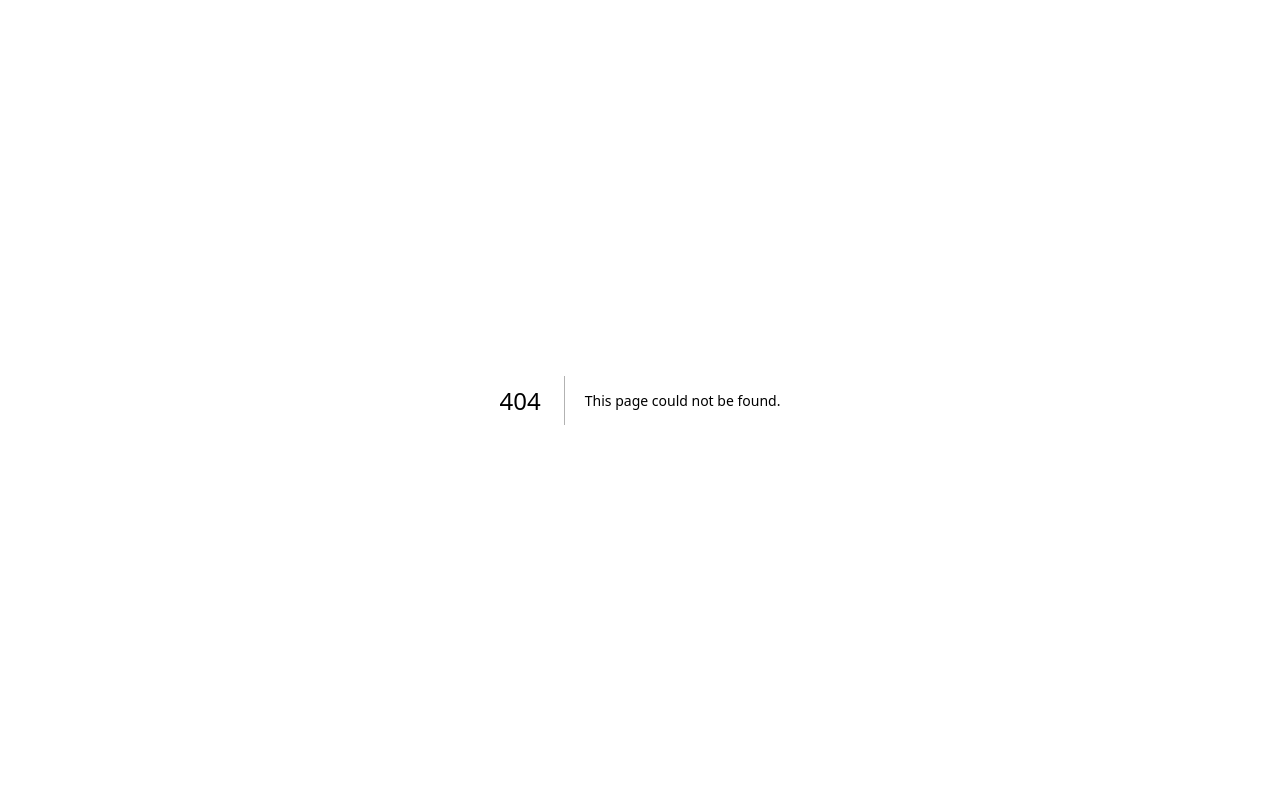
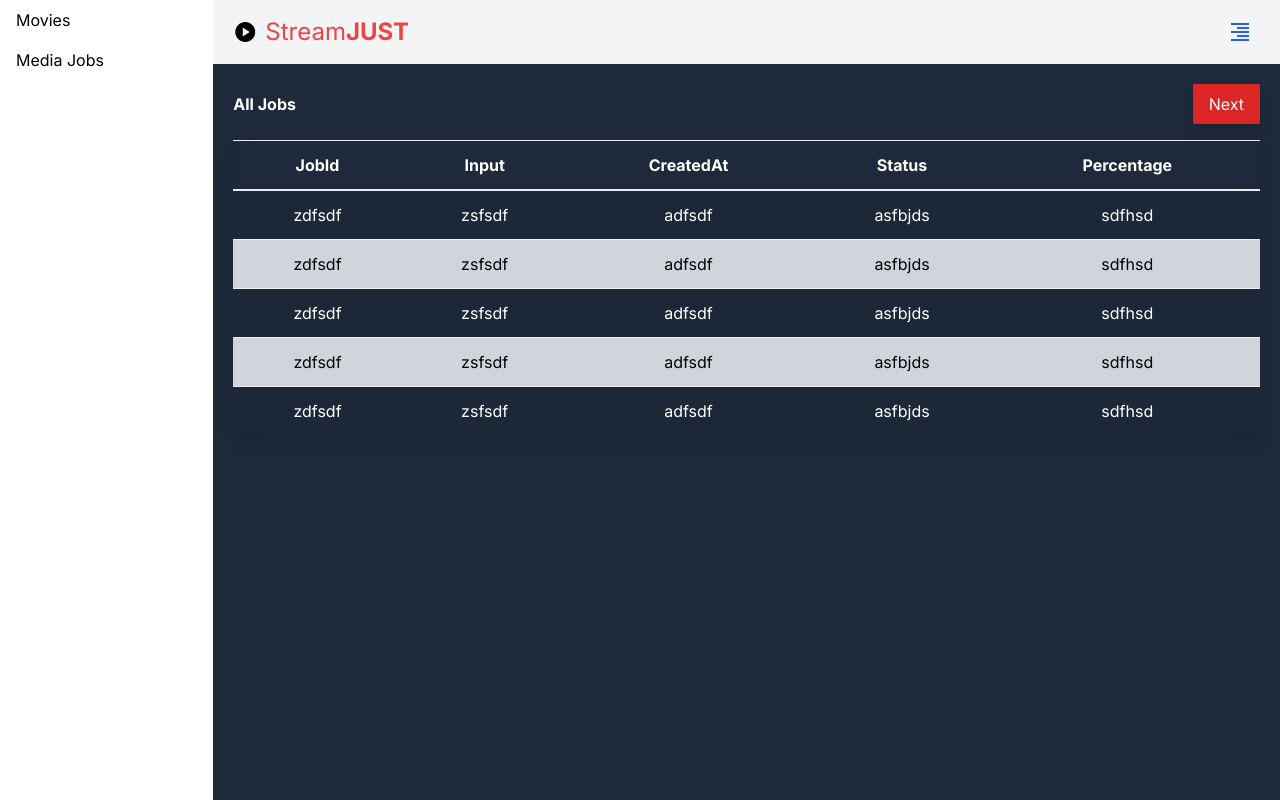
Before and after one commit to ansariabdulahad/STREAM_APP, a Next.js app in the folder stream-app/: page /admin-panel/jobs in a window 1280 px wide. Before the commit this address had no page. Built offline with nearby package versions, Linux system fonts and the light colour scheme.

Commit message:
dummy table added for jobs

```diff
--- a/stream-app/Components/AdminPanel/AdminPanel.jsx
+++ b/stream-app/Components/AdminPanel/AdminPanel.jsx
@@ -1,15 +1,30 @@
 'use client';
 
 import { useEffect, useState } from "react";
-import { IconButton } from "../../Tailwind";
+import { Button, IconButton } from "../../Tailwind";
 import Logo from "../Logo/Logo";
 import { useDispatch } from "react-redux";
+import Link from "next/link";
+import { usePathname } from "next/navigation";
 
 const AdminPanel = ({ children }) => {
 
     const [sidebar, setSidebar] = useState(null);
     const [section, setSection] = useState(null);
     const [open, setOpen] = useState(true);
+
+    const pathname = usePathname();
+
+    const menus = [
+        {
+            label: 'Movies',
+            href: '/admin-panel/movies'
+        },
+        {
+            label: 'Media Jobs',
+            href: '/admin-panel/jobs'
+        }
+    ]
 
     const dispatch = useDispatch();
 
@@ -28,11 +43,26 @@ const AdminPanel = ({ children }) => {
         }
     }, [open]);
 
+    const Menu = ({ item }) => {
+        const m = (
+            <div>
+                <Button theme="t-primary">
+                    <Link href={item.href} className="text-black">{item.label}</Link>
+                </Button>
+            </div>
+        );
+        return m;
+    }
+
     const design = (
         <>
             <div className="min-h-screen flex">
                 <div className={`bg-white shadow-2xl overflow-x-hidden ${sidebar}`}>
-                    Sidebarkjasdiashfd sfohqsufhqwus afquashfbcwuqs dcasfy asfbasudcsabc
+                    {
+                        menus.map((item, index) => {
+                            return <Menu key={index} item={item} />
+                        })
+                    }
                 </div>
                 <div className={`bg-slate-800 ${section}`}>
                     <nav className="px-5 py-3 bg-gray-100 flex justify-between items-center">
@@ -43,13 +73,17 @@ const AdminPanel = ({ children }) => {
                                 size="sm"
                                 theme="t-secondary"
                             >format_align_right</IconButton>
-                            <IconButton
+                            {
+                                pathname === '/admin-panel/movies'
+                                    ? <IconButton
                                         onClick={() => dispatch({
                                             type: 'OPEN_DIALOG'
                                         })}
                                         size="sm"
                                         theme="secondary"
                                     >add</IconButton>
+                                    : null
+                            }
                         </div>
                     </nav>
                     <div className="p-5">
--- /dev/null
+++ b/stream-app/Components/AdminPanel/Jobs/Jobs.jsx
@@ -0,0 +1,91 @@
+"use client";
+
+import { Button } from "../../../Tailwind";
+
+const Jobs = () => {
+
+    const table = [
+        {
+            JobId: "zdfsdf",
+            Input: "zsfsdf",
+            CreatedAt: "adfsdf",
+            Status: "asfbjds",
+            Percentage: "sdfhsd"
+        },
+        {
+            JobId: "zdfsdf",
+            Input: "zsfsdf",
+            CreatedAt: "adfsdf",
+            Status: "asfbjds",
+            Percentage: "sdfhsd"
+        },
+        {
+            JobId: "zdfsdf",
+            Input: "zsfsdf",
+            CreatedAt: "adfsdf",
+            Status: "asfbjds",
+            Percentage: "sdfhsd"
+        },
+        {
+            JobId: "zdfsdf",
+            Input: "zsfsdf",
+            CreatedAt: "adfsdf",
+            Status: "asfbjds",
+            Percentage: "sdfhsd"
+        },
+        {
+            JobId: "zdfsdf",
+            Input: "zsfsdf",
+            CreatedAt: "adfsdf",
+            Status: "asfbjds",
+            Percentage: "sdfhsd"
+        }
+    ]
+
+    const Tr = ({ item, index }) => {
+        const tr = (
+            <tr className={`bg-gray-300
+            ${index % 2 === 0 ? "text-black" : "text-white"}
+            `}>
+                <td>{item.JobId}</td>
+                <td>{item.Input}</td>
+                <td>{item.CreatedAt}</td>
+                <td>{item.Status}</td>
+                <td>{item.Percentage}</td>
+            </tr>
+        );
+        return tr;
+    }
+
+    const design = (
+        <>
+            <div className="flex items-center justify-between mb-4">
+                <h1 className="text-white font-bold">
+                    All Jobs
+                </h1>
+                <Button theme="error">Next</Button>
+            </div>
+            <table className="table shadow-lg text-center table-striped text-white">
+                <thead>
+                    <tr>
+                        {
+                            Object.keys(table[0]).map((key, index) => {
+                                return <th key={index}>{key}</th>
+                            })
+                        }
+                    </tr>
+                </thead>
+                <tbody>
+                    {
+                        table.map((item, index) => {
+                            return <Tr key={index} item={item} index={index + 1} />
+                        })
+                    }
+                </tbody>
+            </table>
+        </>
+    );
+    return design;
+}
+
+export default Jobs;
--- a/stream-app/Components/AdminPanel/Movies/Movies.jsx
+++ b/stream-app/Components/AdminPanel/Movies/Movies.jsx
@@ -199,7 +199,7 @@ const Movies = () => {
                                 Thumbnail - {progress.thumbnail + "%"}
                             </label>
                             <div className="bg-gray-200 h-1.5">
-                                <div className="bg-red-500 h-full"
+                                <div className="bg-green-500 h-full"
                                     style={{
                                         width: progress.thumbnail + "%"
                                     }}
@@ -212,7 +212,7 @@ const Movies = () => {
                                 Video - {progress.video + "%"}
                             </label>
                             <div className="bg-gray-200 h-1.5">
-                                <div className="bg-red-500 h-full"
+                                <div className="bg-green-500 h-full"
                                     style={{
                                         width: progress.video + "%"
                                     }}
@@ -223,7 +223,7 @@ const Movies = () => {
                         <div>
                             <label className="font-bold mb-1 text-sm">Job</label>
                             <div className="bg-gray-200 h-1.5 overflow-hidden">
-                                <div className={`bg-red-500 w-0 h-full
+                                <div className={`bg-green-500 w-0 h-full
                                 ${MoviesReducer.job_loading ? 'infinite' : null}
                                 ${MoviesReducer.job_success ? 'w-full' : null}
                                 `}>
@@ -233,7 +233,7 @@ const Movies = () => {
                         <div>
                             <label className="font-bold mb-1 text-sm">Finalizing</label>
                             <div className="bg-gray-200 h-1.5 overflow-hidden">
-                                <div className={`bg-red-500 w-0 h-full
+                                <div className={`bg-green-500 w-0 h-full
                                 ${MoviesReducer.movie_loading ? 'infinite' : null}
                                 ${MoviesReducer.movie_success ? 'w-full' : null}
                                 `}>
@@ -255,6 +255,7 @@ const Movies = () => {
                     onSubmit={onSubmit}
                     fields={fields}
                     grid={2}
+                    disabled={submit}
                 />
             </>
         );
--- a/stream-app/Tailwind/Form/Form.jsx
+++ b/stream-app/Tailwind/Form/Form.jsx
@@ -4,7 +4,7 @@ import { ErrorMessage, Field, Form, Formik } from "formik";
 import * as yup from "yup";
 import { Button, Input, Select, UploadInput } from '..';
 
-const FormDesign = ({ fields, grid = 1, gap = 4, ...rest }) => {
+const FormDesign = ({ fields, grid = 1, gap = 4, disabled = false, ...rest }) => {
 
     const schema = {
         fullname: yup.string().required('This field is required !'),
@@ -70,6 +70,7 @@ const FormDesign = ({ fields, grid = 1, gap = 4, ...rest }) => {
                                     <Button
                                         theme='error'
                                         type='submit'
+                                        disabled={disabled}
                                     >Submit</Button>
                                 </Form >
                             </>
--- /dev/null
+++ b/stream-app/src/app/admin-panel/jobs/page.js
@@ -0,0 +1,15 @@
+import AdminPanel from "../../../../Components/AdminPanel/AdminPanel";
+import Jobs from "../../../../Components/AdminPanel/Jobs/Jobs";
+
+const Page = () => {
+    const design = (
+        <>
+            <AdminPanel>
+                <Jobs />
+            </AdminPanel>
+        </>
+    );
+    return design;
+}
+
+export default Page;
--- a/stream-app/src/app/globals.css
+++ b/stream-app/src/app/globals.css
@@ -41,3 +41,331 @@
     left: 100%;
   }
 }
+
+/* BOOTSTRAP TABLE CLASESS */
+.table {
+  width: 100%;
+  max-width: 100%;
+  margin-bottom: 1rem;
+}
+
+.table th,
+.table td {
+  padding: 0.75rem;
+  vertical-align: top;
+  border-top: 1px solid #eceeef;
+}
+
+.table thead th {
+  vertical-align: bottom;
+  border-bottom: 2px solid #eceeef;
+}
+
+.table tbody + tbody {
+  border-top: 2px solid #eceeef;
+}
+
+.table .table {
+  background-color: #fff;
+}
+
+.table-sm th,
+.table-sm td {
+  padding: 0.3rem;
+}
+
+.table-bordered {
+  border: 1px solid #eceeef;
+}
+
+.table-bordered th,
+.table-bordered td {
+  border: 1px solid #eceeef;
+}
+
+.table-bordered thead th,
+.table-bordered thead td {
+  border-bottom-width: 2px;
+}
+
+.table-striped tbody tr:nth-of-type(odd) {
+  background-color: rgba(0, 0, 0, 0.05);
+}
+
+.table-hover tbody tr:hover {
+  background-color: rgba(0, 0, 0, 0.075);
+}
+
+.table-active,
+.table-active > th,
+.table-active > td {
+  background-color: rgba(0, 0, 0, 0.075);
+}
+
+.table-hover .table-active:hover {
+  background-color: rgba(0, 0, 0, 0.075);
+}
+
+.table-hover .table-active:hover > td,
+.table-hover .table-active:hover > th {
+  background-color: rgba(0, 0, 0, 0.075);
+}
+
+.table-success,
+.table-success > th,
+.table-success > td {
+  background-color: #dff0d8;
+}
+
+.table-hover .table-success:hover {
+  background-color: #d0e9c6;
+}
+
+.table-hover .table-success:hover > td,
+.table-hover .table-success:hover > th {
+  background-color: #d0e9c6;
+}
+
+.table-info,
+.table-info > th,
+.table-info > td {
+  background-color: #d9edf7;
+}
+
+.table-hover .table-info:hover {
+  background-color: #c4e3f3;
+}
+
+.table-hover .table-info:hover > td,
+.table-hover .table-info:hover > th {
+  background-color: #c4e3f3;
+}
+
+.table-warning,
+.table-warning > th,
+.table-warning > td {
+  background-color: #fcf8e3;
+}
+
+.table-hover .table-warning:hover {
+  background-color: #faf2cc;
+}
+
+.table-hover .table-warning:hover > td,
+.table-hover .table-warning:hover > th {
+  background-color: #faf2cc;
+}
+
+.table-danger,
+.table-danger > th,
+.table-danger > td {
+  background-color: #f2dede;
+}
+
+.table-hover .table-danger:hover {
+  background-color: #ebcccc;
+}
+
+.table-hover .table-danger:hover > td,
+.table-hover .table-danger:hover > th {
+  background-color: #ebcccc;
+}
+
+.thead-inverse th {
+  color: #fff;
+  background-color: #292b2c;
+}
+
+.thead-default th {
+  color: #464a4c;
+  background-color: #eceeef;
+}
+
+.table-inverse {
+  color: #fff;
+  background-color: #292b2c;
+}
+
+.table-inverse th,
+.table-inverse td,
+.table-inverse thead th {
+  border-color: #fff;
+}
+
+.table-inverse.table-bordered {
+  border: 0;
+}
+
+.table-responsive {
+  display: block;
+  width: 100%;
+  overflow-x: auto;
+  -ms-overflow-style: -ms-autohiding-scrollbar;
+}
+
+.table-responsive.table-bordered {
+  border: 0;
+}
+.table {
+  width: 100%;
+  max-width: 100%;
+  margin-bottom: 1rem;
+}
+
+.table th,
+.table td {
+  padding: 0.75rem;
+  vertical-align: top;
+  border-top: 1px solid #eceeef;
+}
+
+.table thead th {
+  vertical-align: bottom;
+  border-bottom: 2px solid #eceeef;
+}
+
+.table tbody + tbody {
+  border-top: 2px solid #eceeef;
+}
+
+.table .table {
+  background-color: #fff;
+}
+
+.table-sm th,
+.table-sm td {
+  padding: 0.3rem;
+}
+
+.table-bordered {
+  border: 1px solid #eceeef;
+}
+
+.table-bordered th,
+.table-bordered td {
+  border: 1px solid #eceeef;
+}
+
+.table-bordered thead th,
+.table-bordered thead td {
+  border-bottom-width: 2px;
+}
+
+.table-striped tbody tr:nth-of-type(odd) {
+  background-color: rgba(0, 0, 0, 0.05);
+}
+
+.table-hover tbody tr:hover {
+  background-color: rgba(0, 0, 0, 0.075);
+}
+
+.table-active,
+.table-active > th,
+.table-active > td {
+  background-color: rgba(0, 0, 0, 0.075);
+}
+
+.table-hover .table-active:hover {
+  background-color: rgba(0, 0, 0, 0.075);
+}
+
+.table-hover .table-active:hover > td,
+.table-hover .table-active:hover > th {
+  background-color: rgba(0, 0, 0, 0.075);
+}
+
+.table-success,
+.table-success > th,
+.table-success > td {
+  background-color: #dff0d8;
+}
+
+.table-hover .table-success:hover {
+  background-color: #d0e9c6;
+}
+
+.table-hover .table-success:hover > td,
+.table-hover .table-success:hover > th {
+  background-color: #d0e9c6;
+}
+
+.table-info,
+.table-info > th,
+.table-info > td {
+  background-color: #d9edf7;
+}
+
+.table-hover .table-info:hover {
+  background-color: #c4e3f3;
+}
+
+.table-hover .table-info:hover > td,
+.table-hover .table-info:hover > th {
+  background-color: #c4e3f3;
+}
+
+.table-warning,
+.table-warning > th,
+.table-warning > td {
+  background-color: #fcf8e3;
+}
+
+.table-hover .table-warning:hover {
+  background-color: #faf2cc;
+}
+
+.table-hover .table-warning:hover > td,
+.table-hover .table-warning:hover > th {
+  background-color: #faf2cc;
+}
+
+.table-danger,
+.table-danger > th,
+.table-danger > td {
+  background-color: #f2dede;
+}
+
+.table-hover .table-danger:hover {
+  background-color: #ebcccc;
+}
+
+.table-hover .table-danger:hover > td,
+.table-hover .table-danger:hover > th {
+  background-color: #ebcccc;
+}
+
+.thead-inverse th {
+  color: #fff;
+  background-color: #292b2c;
+}
+
+.thead-default th {
+  color: #464a4c;
+  background-color: #eceeef;
+}
+
+.table-inverse {
+  color: #fff;
+  background-color: #292b2c;
+}
+
+.table-inverse th,
+.table-inverse td,
+.table-inverse thead th {
+  border-color: #fff;
+}
+
+.table-inverse.table-bordered {
+  border: 0;
+}
+
+.table-responsive {
+  display: block;
+  width: 100%;
+  overflow-x: auto;
+  -ms-overflow-style: -ms-autohiding-scrollbar;
+}
+
+.table-responsive.table-bordered {
+  border: 0;
+}
```
Lines whose indentation alone changed are shown as unchanged.
